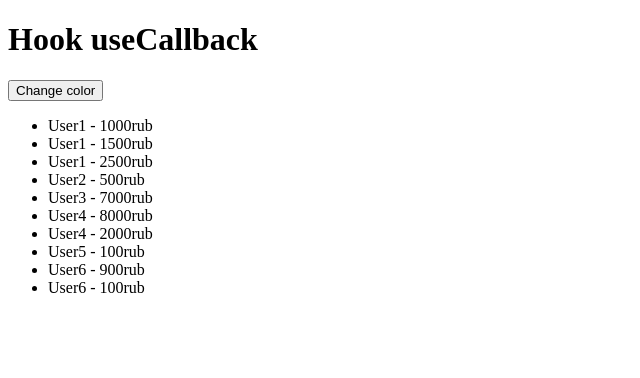
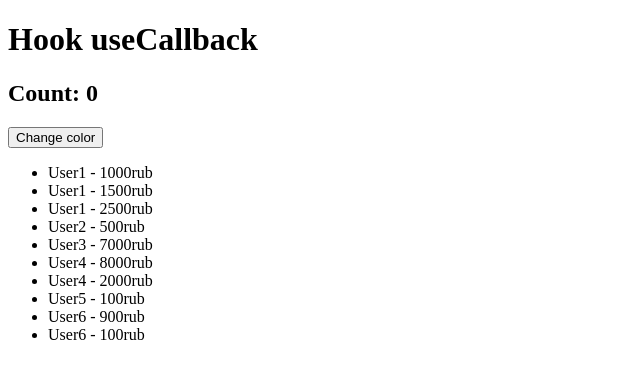
Before and after one commit to EvgeniyBudaev/pro-react-course, a React (Create React App) app: page / in a window 1280 px wide. Shown: the top 378 px of the page, without its empty margins (0-640 px from the left). Built offline with nearby package versions, Linux system fonts and the light colour scheme.

Commit message:
base for useCallback

```diff
--- /dev/null
+++ b/src/hookUseCallback/App.js
@@ -0,0 +1,24 @@
+import React, { useState } from "react";
+import { List } from "./List";
+import { payments } from "./mockData";
+
+export const App = () => {
+  const [count, setCount] = useState(0);
+  const [isColor, setColor] = useState(false);
+
+  const handleItemClick = (item) => {
+    console.log("Clicked this item", item);
+    setCount((prevState) => prevState + 1);
+  };
+
+  return (
+    <div>
+      <h1 style={{ color: isColor ? "red" : "black" }}>Hook useCallback</h1>
+      <h2>Count: {count}</h2>
+      <button onClick={() => setColor((prevState) => !prevState)}>
+        Change color
+      </button>
+      <List list={payments} onClick={handleItemClick} />
+    </div>
+  );
+};
--- /dev/null
+++ b/src/hookUseCallback/List.js
@@ -0,0 +1,15 @@
+import React from "react";
+import { ListItem } from "./ListItem";
+
+export const List = ({ list, onClick }) => {
+  console.log("List render");
+
+  return (
+    <ul>
+      {list &&
+        list.map((item) => (
+          <ListItem key={item.id} item={item} onClick={onClick} />
+        ))}
+    </ul>
+  );
+};
--- /dev/null
+++ b/src/hookUseCallback/ListItem.js
@@ -0,0 +1,15 @@
+import React from "react";
+import "./ListItem.scss";
+
+export const ListItem = ({ item, onClick }) => {
+  console.log("ListItem render");
+
+  const handleClick = () => onClick(item);
+
+  return (
+    <li
+      className="ListItem"
+      onClick={handleClick}
+    >{`${item.name} - ${item.payment}rub`}</li>
+  );
+};
--- /dev/null
+++ b/src/hookUseCallback/ListItem.scss
@@ -0,0 +1,8 @@
+.ListItem {
+	cursor: pointer;
+	transition: all 0.15s;
+
+	&:hover {
+		background-color: #cccccc;
+	}
+}
--- /dev/null
+++ b/src/hookUseCallback/mockData.js
@@ -0,0 +1,12 @@
+export const payments = [
+  { id: "1", name: "User1", payment: "1000" },
+  { id: "2", name: "User1", payment: "1500" },
+  { id: "3", name: "User1", payment: "2500" },
+  { id: "4", name: "User2", payment: "500" },
+  { id: "5", name: "User3", payment: "7000" },
+  { id: "6", name: "User4", payment: "8000" },
+  { id: "7", name: "User4", payment: "2000" },
+  { id: "8", name: "User5", payment: "100" },
+  { id: "9", name: "User6", payment: "900" },
+  { id: "10", name: "User6", payment: "100" },
+];
--- a/src/index.js
+++ b/src/index.js
@@ -1,6 +1,6 @@
 import React from "react";
 import ReactDOM from "react-dom/client";
-import { App } from "./memoAndPureComponent/App";
+import { App } from "./hookUseCallback/App";
 
 const root = ReactDOM.createRoot(document.getElementById("root"));
 
```
